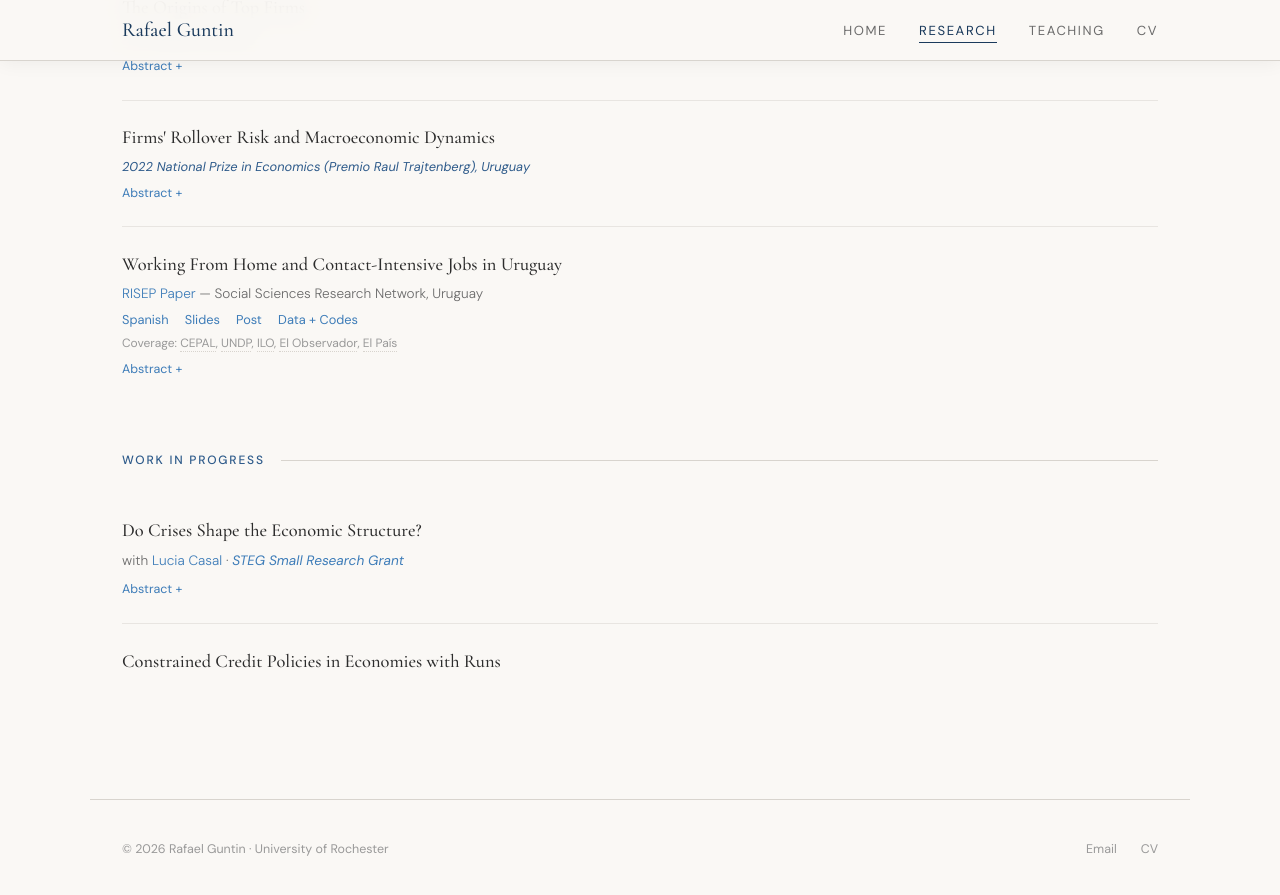
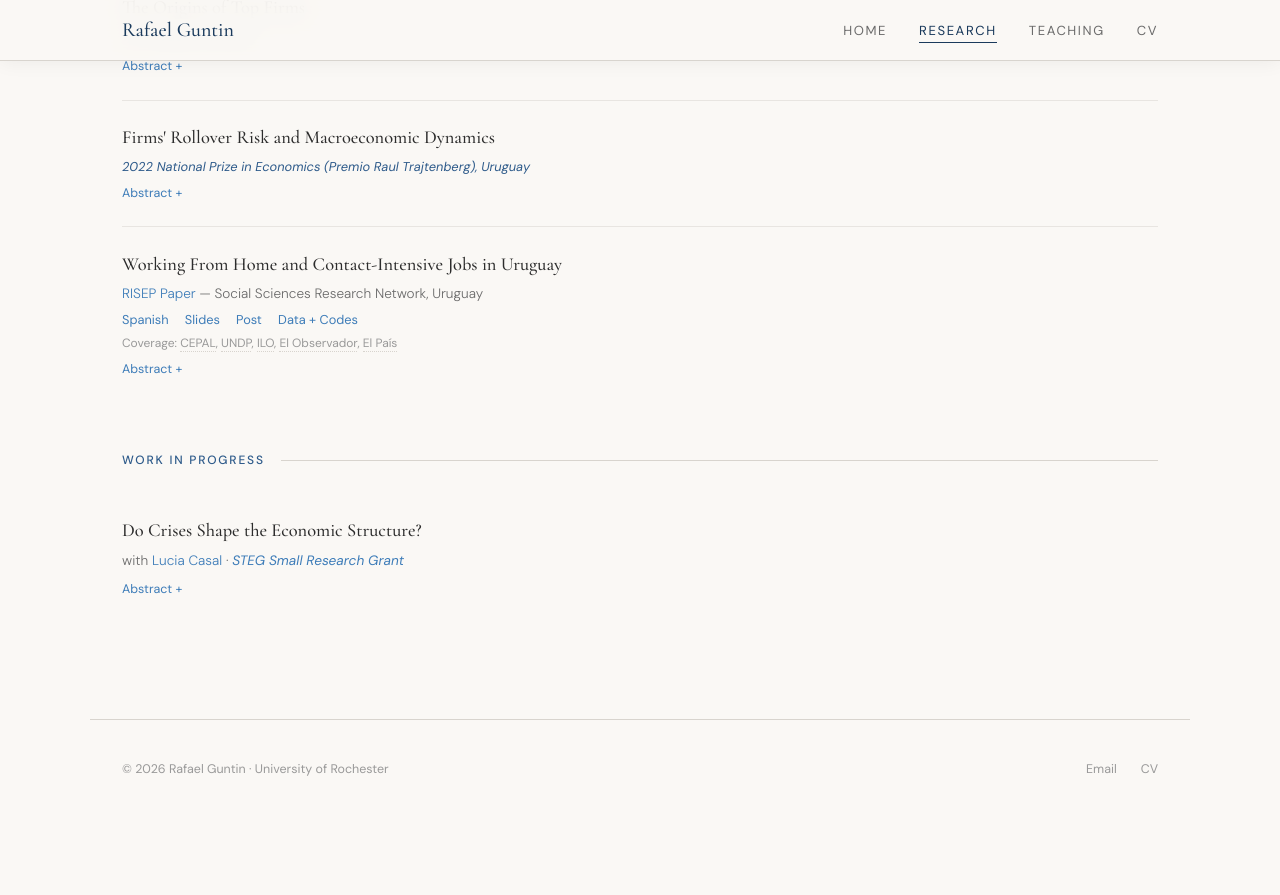
Before and after one commit to rafaguntin/rafaguntin.github.io, a Jekyll site: the page built from research/index.html, in a window 1280 px wide and 900 px high, scrolled down 934 px. Shown: the top 895 px of the window. Built offline with Jekyll 4.4.1, drawn with Linux system fonts in a browser that asks for light colours; after the commit the page ends 1754 px from its top, so only the background shows below that.

Commit message:
Comment out paper section in index.html
Comment out the paper section in index.html

```diff
--- a/research/index.html
+++ b/research/index.html
@@ -205,9 +205,10 @@ layout: null
         <div class="abstract-text">We study whether crises accelerate or slow down structural change. We document the sectoral reallocation of economic activity following crises such as banking and sovereign debt crises, using data from 79 emerging and developed economies covering over 100 crisis episodes between 1950 and 2019. Our analysis reveals significant and persistent shifts in the aftermath of crises.</div>
       </div>
 
-      <div class="paper">
+     <!--  <div class="paper">
         <h3 class="paper-title">Constrained Credit Policies in Economies with Runs</h3>
-      </div>
+      </div> -->
+
     </div>
 
   </main>
```
